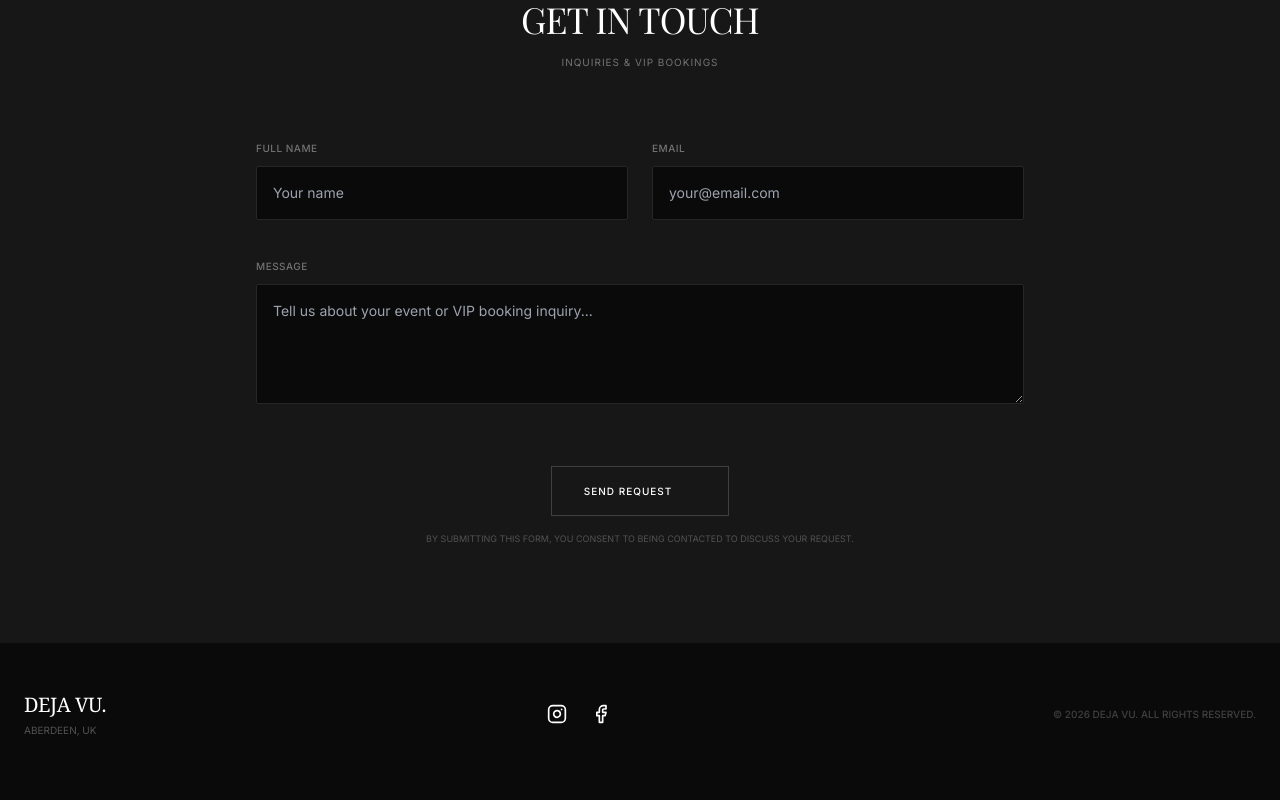
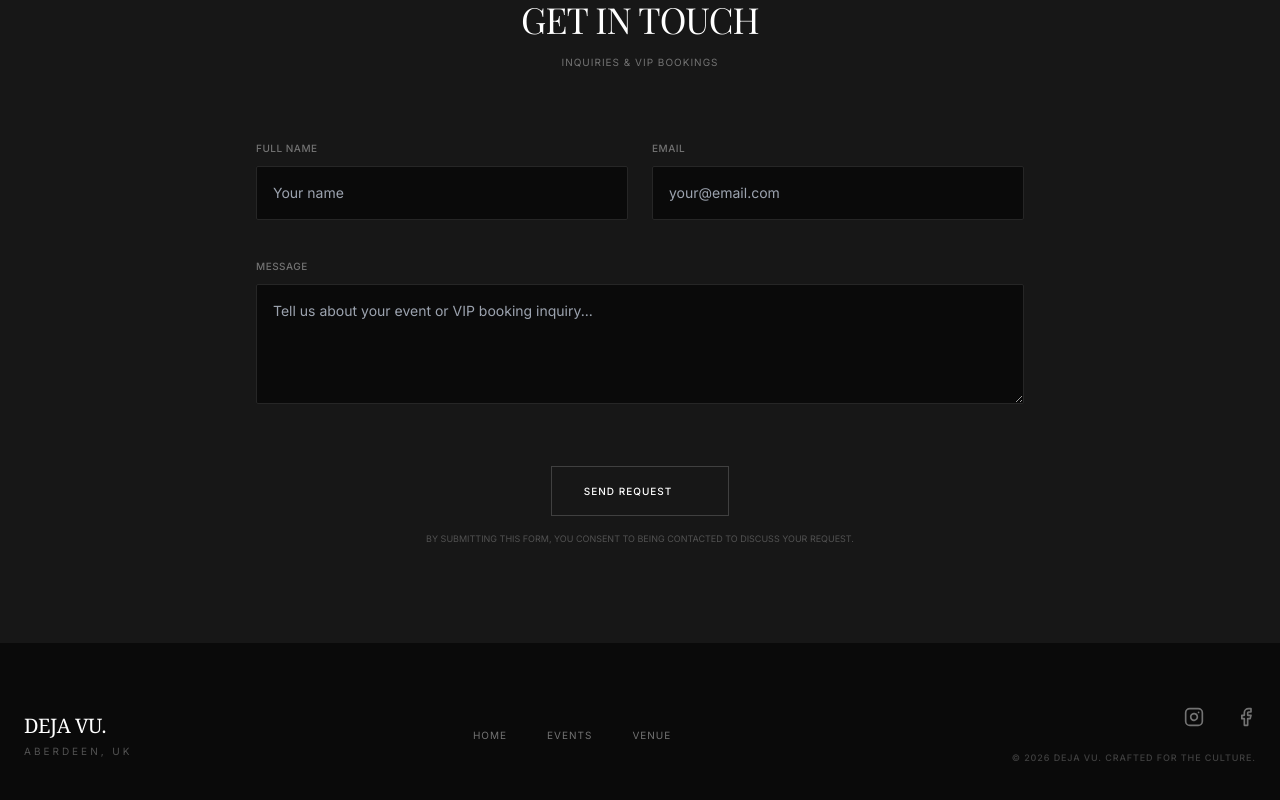
Before and after one commit to nexoratexdigital/dejavu-aberdeen, a React (Vite) app: page / in a window 1280 px wide. Shown: the part 3712-4512 px from the top of the page. Built offline with nearby package versions, Linux system fonts and the light colour scheme; a web font is replaced by a local one.

Commit message:
Update App.tsx

```diff
--- a/App.tsx
+++ b/App.tsx
@@ -14,10 +14,20 @@ import {
   Music
 } from 'lucide-react';
 
+// --- Global State Mock (for Menu consistency) ---
+// In a larger app we'd use Context, but for this structure we pass the toggle.
+
 // --- Navbar Component ---
-const Navbar: React.FC = () => {
-  const [isOpen, setIsOpen] = useState(false);
+const Navbar: React.FC<{ isOpen: boolean; setIsOpen: (val: boolean) => void }> = ({ isOpen, setIsOpen }) => {
   const [scrolled, setScrolled] = useState(false);
+
+  useEffect(() => {
+    const handleScroll = () => {
+      setScrolled(window.scrollY > 20);
+    };
+    window.addEventListener('scroll', handleScroll, { passive: true });
+    return () => window.removeEventListener('scroll', handleScroll);
+  }, []);
 
   // Prevent background scrolling when mobile menu is open
   useEffect(() => {
@@ -28,25 +38,18 @@ const Navbar: React.FC = () => {
     }
   }, [isOpen]);
 
-  useEffect(() => {
-    const handleScroll = () => {
-      setScrolled(window.scrollY > 20);
-    };
-    window.addEventListener('scroll', handleScroll, { passive: true });
-    return () => window.removeEventListener('scroll', handleScroll);
-  }, []);
-
   return (
+    <>
       <nav className={`fixed w-full z-[100] transition-all duration-500 ${
-      scrolled ? 'py-4 backdrop-blur-lg bg-neutral-950/95 shadow-xl shadow-black/20' : 'py-6 bg-transparent'
+        scrolled ? 'py-4 backdrop-blur-lg bg-neutral-950/98 shadow-xl shadow-black/40' : 'py-6 bg-transparent'
       }`}>
         <div className="max-w-7xl mx-auto px-6 md:px-12 flex items-center justify-between">
           <a href="#" className="uppercase z-[110] text-xl font-semibold text-white tracking-tighter mix-blend-difference whitespace-nowrap">
             DEJA VU
           </a>
 
-        {/* Desktop Links - Strictly hidden below 1024px */}
-        <div className="hidden lg:flex text-[10px] font-medium text-neutral-400 tracking-[0.2em] gap-x-10 uppercase items-center pointer-events-auto">
+          {/* Desktop Links */}
+          <div className="hidden lg:flex text-[10px] font-medium text-neutral-400 tracking-[0.2em] gap-x-10 uppercase items-center">
             <a href="#" className="hover:text-white transition-colors">Home</a>
             <a href="#portfolio" className="hover:text-white transition-colors">Social Events</a>
             <a href="#studio" className="hover:text-white transition-colors">The Venue</a>
@@ -55,31 +58,40 @@ const Navbar: React.FC = () => {
 
           {/* Mobile Toggle Button */}
           <button
-          className="lg:hidden text-white z-[110] p-2 focus:outline-none bg-neutral-900/50 rounded-full backdrop-blur-sm border border-white/10"
+            className="lg:hidden text-white z-[110] p-2 focus:outline-none bg-neutral-900/80 rounded-full backdrop-blur-sm border border-white/5"
             onClick={() => setIsOpen(!isOpen)}
             aria-label="Toggle Menu"
           >
             {isOpen ? <X size={20} /> : <Menu size={20} />}
           </button>
+        </div>
+      </nav>
 
-        {/* Full Screen Mobile Menu Overlay */}
-        <div className={`fixed inset-0 bg-neutral-950 z-[105] flex flex-col items-center justify-center gap-10 text-3xl font-serif transition-all duration-500 ease-in-out ${
+      {/* Full Screen Mobile Menu Overlay - Solid and Independent */}
+      <div className={`fixed inset-0 bg-neutral-950 z-[150] flex flex-col items-center justify-center gap-8 text-3xl font-serif transition-all duration-500 ease-in-out ${
         isOpen
-            ? 'opacity-100 translate-y-0 visible'
-            : 'opacity-0 -translate-y-full invisible'
+          ? 'opacity-100 translate-y-0 visible pointer-events-auto'
+          : 'opacity-0 -translate-y-full invisible pointer-events-none'
       }`}>
+        {/* Close Button Inside Menu */}
+        <button
+          onClick={() => setIsOpen(false)}
+          className="absolute top-6 right-6 text-white p-2 bg-neutral-900 rounded-full border border-white/10 lg:hidden"
+        >
+          <X size={24} />
+        </button>
+
         <a href="#" onClick={() => setIsOpen(false)} className="hover:text-white transition-colors italic">Home</a>
-          <a href="#portfolio" onClick={() => setIsOpen(false)} className="hover:text-white transition-colors italic text-center">Social Events</a>
+        <a href="#portfolio" onClick={() => setIsOpen(false)} className="hover:text-white transition-colors italic text-center px-6">Social Events</a>
         <a href="#studio" onClick={() => setIsOpen(false)} className="hover:text-white transition-colors italic">The Venue</a>
-          <a href="#contact" onClick={() => setIsOpen(false)} className="hover:text-white transition-colors italic">Become A Partner</a>
+        <a href="#contact" onClick={() => setIsOpen(false)} className="hover:text-white transition-colors italic text-center px-6">Become A Partner</a>
 
         <div className="flex gap-8 mt-12">
-            <a href="https://www.instagram.com/dejavunightclub_/" target="_blank" className="text-neutral-500 hover:text-white"><Instagram size={24} /></a>
-            <a href="#" className="text-neutral-500 hover:text-white"><Facebook size={24} /></a>
+          <a href="https://www.instagram.com/dejavunightclub_/" target="_blank" rel="noopener noreferrer" className="text-neutral-500 hover:text-white transition-transform active:scale-90"><Instagram size={28} /></a>
+          <a href="https://www.facebook.com/share/18F89k5gqA/?mibextid=wwXIfr" target="_blank" rel="noopener noreferrer" className="text-neutral-500 hover:text-white transition-transform active:scale-90"><Facebook size={28} /></a>
         </div>
       </div>
-      </div>
-    </nav>
+    </>
   );
 };
 
@@ -372,26 +384,42 @@ const Contact: React.FC = () => {
 };
 
 // --- Footer Component ---
-const Footer: React.FC = () => {
+const Footer: React.FC<{ onMenuOpen: () => void }> = ({ onMenuOpen }) => {
   return (
-    <footer className="bg-neutral-950 border-neutral-900 border-t py-12 px-6">
-      <div className="max-w-7xl mx-auto flex flex-col md:flex-row gap-8 items-center justify-between">
+    <footer className="bg-neutral-950 border-neutral-900 border-t py-16 px-6">
+      <div className="max-w-7xl mx-auto flex flex-col md:flex-row gap-12 items-center justify-between">
         <div className="text-center md:text-left">
           <p className="text-xl text-white tracking-tight font-serif uppercase">DEJA VU.</p>
-          <p className="text-[10px] text-neutral-600 mt-1 uppercase">Aberdeen, UK</p>
+          <p className="text-[10px] text-neutral-600 mt-1 uppercase tracking-[0.3em]">Aberdeen, UK</p>
         </div>
 
-        <div className="flex gap-x-6">
-          <a href="https://www.instagram.com/dejavunightclub_?igsh=MXBwOXVkcmR6anphdA==" target="_blank" rel="noopener noreferrer" className="hover:text-white transition-colors text-neutral-500">
-            <Instagram size={20} className="text-white" />
+        {/* Footer Nav / Menu Trigger */}
+        <div className="flex flex-col items-center gap-6">
+          <button
+            onClick={onMenuOpen}
+            className="text-[11px] font-semibold text-white tracking-[0.2em] uppercase border-b border-white/20 pb-1 hover:border-white transition-all lg:hidden"
+          >
+            Open Menu
+          </button>
+          <div className="flex gap-x-10 text-[10px] text-neutral-500 uppercase tracking-widest hidden lg:flex">
+             <a href="#" className="hover:text-white transition-colors">Home</a>
+             <a href="#portfolio" className="hover:text-white transition-colors">Events</a>
+             <a href="#studio" className="hover:text-white transition-colors">Venue</a>
+          </div>
+        </div>
+
+        <div className="flex flex-col items-center md:items-end gap-6">
+          <div className="flex gap-x-8">
+            <a href="https://www.instagram.com/dejavunightclub_/" target="_blank" rel="noopener noreferrer" className="hover:text-white transition-all text-neutral-500 hover:scale-110">
+              <Instagram size={20} />
             </a>
-          <a href="https://www.facebook.com/share/18F89k5gqA/?mibextid=wwXIfr" target="_blank" rel="noopener noreferrer" className="hover:text-white transition-colors text-neutral-500">
-            <Facebook size={20} className="text-white" />
+            <a href="https://www.facebook.com/share/18F89k5gqA/?mibextid=wwXIfr" target="_blank" rel="noopener noreferrer" className="hover:text-white transition-all text-neutral-500 hover:scale-110">
+              <Facebook size={20} />
             </a>
           </div>
-
-        <div className="text-[10px] text-neutral-700 font-medium uppercase">
-          © {new Date().getFullYear()} Deja Vu. All rights reserved.
+          <div className="text-[9px] text-neutral-700 font-medium uppercase tracking-[0.1em]">
+            © {new Date().getFullYear()} Deja Vu. Crafted for the Culture.
+          </div>
         </div>
       </div>
     </footer>
@@ -400,9 +428,11 @@ const Footer: React.FC = () => {
 
 // --- Main App Component ---
 export default function App() {
+  const [isMenuOpen, setIsMenuOpen] = useState(false);
+
   return (
     <div className="bg-neutral-950 min-h-screen selection:bg-white selection:text-black">
-      <Navbar />
+      <Navbar isOpen={isMenuOpen} setIsOpen={setIsMenuOpen} />
       <Hero />
       <Statement />
       <Portfolio />
@@ -410,7 +440,7 @@ export default function App() {
       <Studio />
       <Testimonials />
       <Contact />
-      <Footer />
+      <Footer onMenuOpen={() => setIsMenuOpen(true)} />
     </div>
   );
 }
```
Lines whose indentation alone changed are shown as unchanged.
